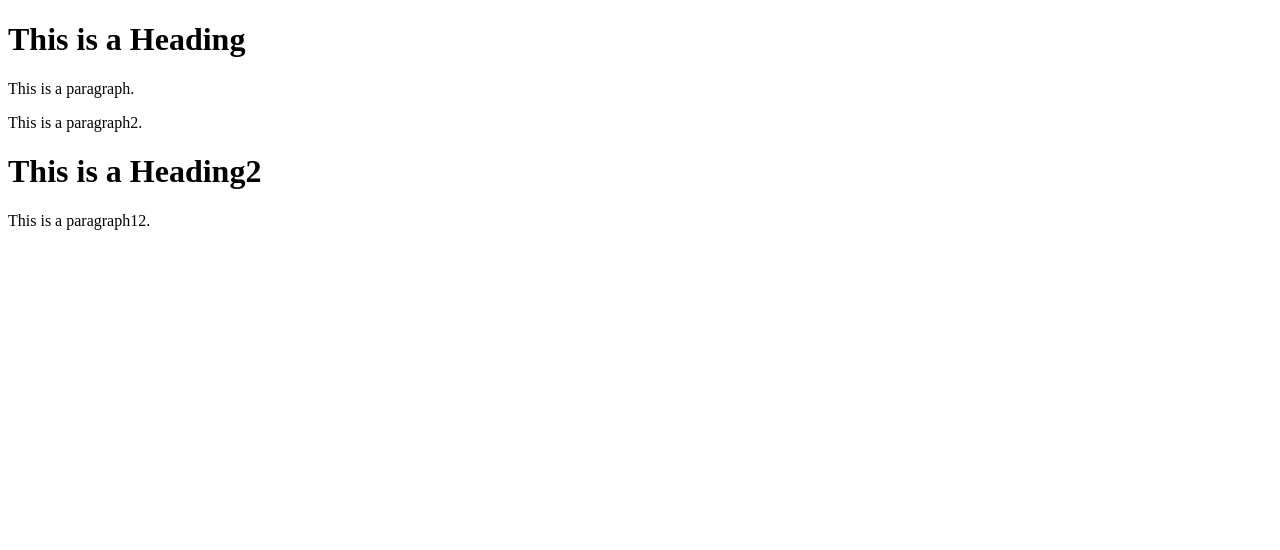
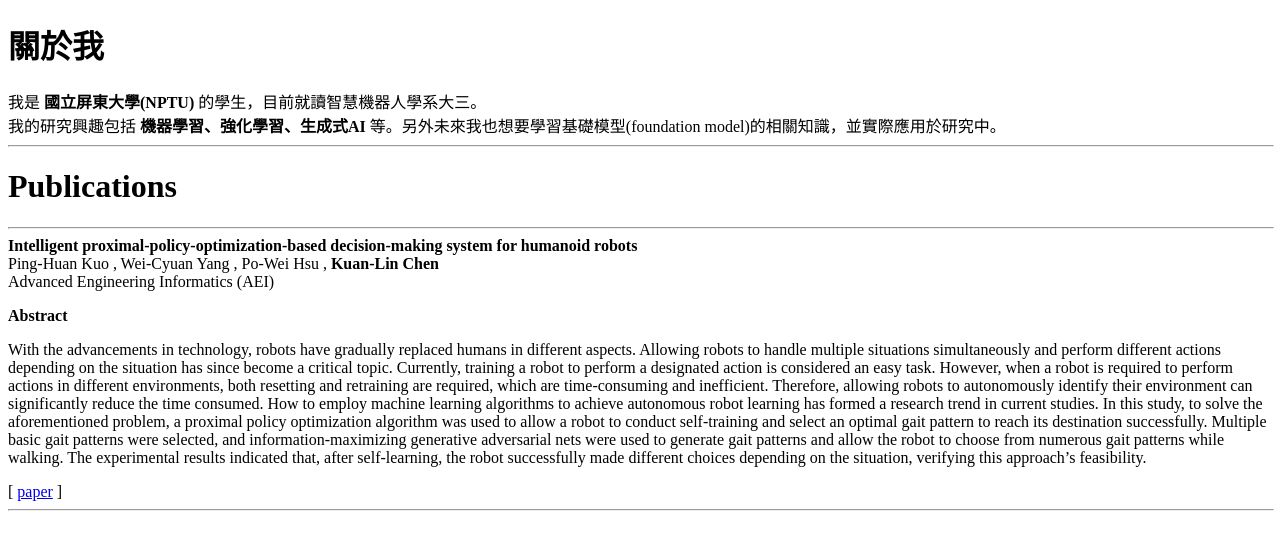
Before and after one commit to tzamou/tzamou.github.io, a plain HTML site: page index.html in a window 1280 px wide. Drawn offline with Linux system fonts and the light colour scheme.

Commit message:
Update index.html

```diff
--- a/index.html
+++ b/index.html
@@ -1,15 +1,88 @@
 <!DOCTYPE html>
-<html>
+<html lang="en">
 <head>
-	<title>Page Title</title>
+    <meta charset="UTF-8">
+    <title>Kuan-Lin Chen</title>
 </head>
 <body>
+<h1 class="md-heading text-center">
+    <font style="vertical-align: inherit;">關於我</font>
+</h1>
 
-<h1>This is a Heading</h1>
-<p>This is a paragraph.</p>
-<p>This is a paragraph2.</p>
-<h1>This is a Heading2</h1>
-<p>This is a paragraph12.</p>
+<div>
+    <font>我是</font>
+    <strong>
+        <font>國立屏東大學(NPTU)</font>
+    </strong>
+    <font>的學生，目前就讀智慧機器人學系大三。</font>
+</div>
+<div>
+    <font>我的研究興趣包括</font>
+    <strong>
+        <font>機器學習、強化學習、生成式AI</font>
+    </strong>
+    <font>等。另外未來我也想要學習基礎模型(foundation model)的相關知識，並實際應用於研究中。</font>
+    <hr size="2px" align="center" width="100%">
+</div>
+<!-- -->
+<div id="publications" class="publications">
+    <h1 class="md-heading text-center">
+        <font style="vertical-align: inherit;">Publications</font>
+    </h1>
+    <hr size="2px" align="center" width="100%">
+</div>
+<div class="pub list">
+    <div class="pub">
+        <div class="title">
+            <strong>
+            <font style="vertical-align: inherit;">Intelligent proximal-policy-optimization-based decision-making system for humanoid robots</font>
+            </strong>
+        </div>
+        <div class="authors">
+            <a class="author">
+                <font style="vertical-align: inherit;">Ping-Huan Kuo</font>
+            </a>
+            <font style="vertical-align: inherit;">, </font>
+            <a class="author">
+                <font style="vertical-align: inherit;">Wei-Cyuan Yang</font>
+            </a>
+            <font style="vertical-align: inherit;">, </font>
+            <a class="author">
+                <font style="vertical-align: inherit;">Po-Wei Hsu</font>
+            </a>
+            <font style="vertical-align: inherit;">, </font>
+            <strong>
+            <a class="author">
+                <font style="vertical-align: inherit;">Kuan-Lin Chen</font>
+            </a>
+            </strong>
+        </div>
+        <div class="publisher">
+            <span class="publisher">
+                <font style="vertical-align: inherit;">Advanced Engineering Informatics (AEI)</font>
+            </span>
+        </div>
+        <div class="abstract">
+            <p>
+                <strong>
+                    <font style="vertical-align: inherit;">Abstract</font>
+                </strong>
+            </p>
+            <p>
+                <font style="vertical-align: inherit;">With the advancements in technology, robots have gradually replaced humans in different aspects. Allowing robots to handle multiple situations simultaneously and perform different actions depending on the situation has since become a critical topic. Currently, training a robot to perform a designated action is considered an easy task.</font>
+                <font style="vertical-align: inherit;"> However, when a robot is required to perform actions in different environments, both resetting and retraining are required, which are time-consuming and inefficient. Therefore, allowing robots to autonomously identify their environment can significantly reduce the time consumed. How to employ machine learning algorithms to achieve autonomous robot learning has formed a research trend in current studies.
+                    In this study, to solve the aforementioned problem, a proximal policy optimization algorithm was used to allow a robot to conduct self-training and select an optimal gait pattern to reach its destination successfully. Multiple basic gait patterns were selected, and information-maximizing generative adversarial nets were used to generate gait patterns and allow the robot to choose from numerous gait patterns while walking.</font>
+                <font style="vertical-align: inherit;">The experimental results indicated that, after self-learning, the robot successfully made different choices depending on the situation, verifying this approach’s feasibility.</font>
+            </p>
+        </div>
+        <div class="tag">
+            <font style="vertical-align: inherit;">[</font>
+            <a class="tag" href="https://www.sciencedirect.com/science/article/pii/S1474034623001374?via%3Dihub">paper</a>
+            <font style="vertical-align: inherit;">]</font>
+        </div>
+    </div>
+    <hr size="2px" align="center" width="100%">
+</div>
 
 </body>
 </html>
```
